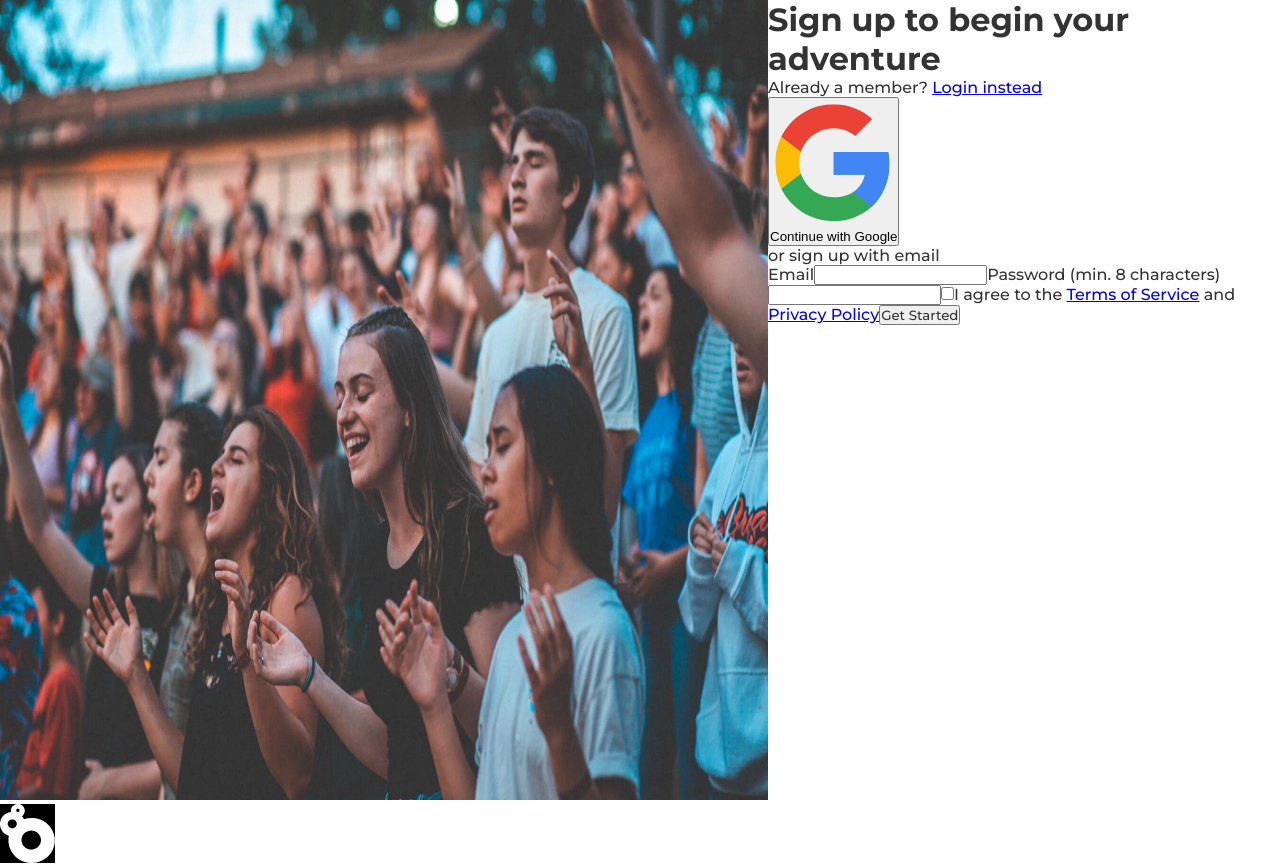
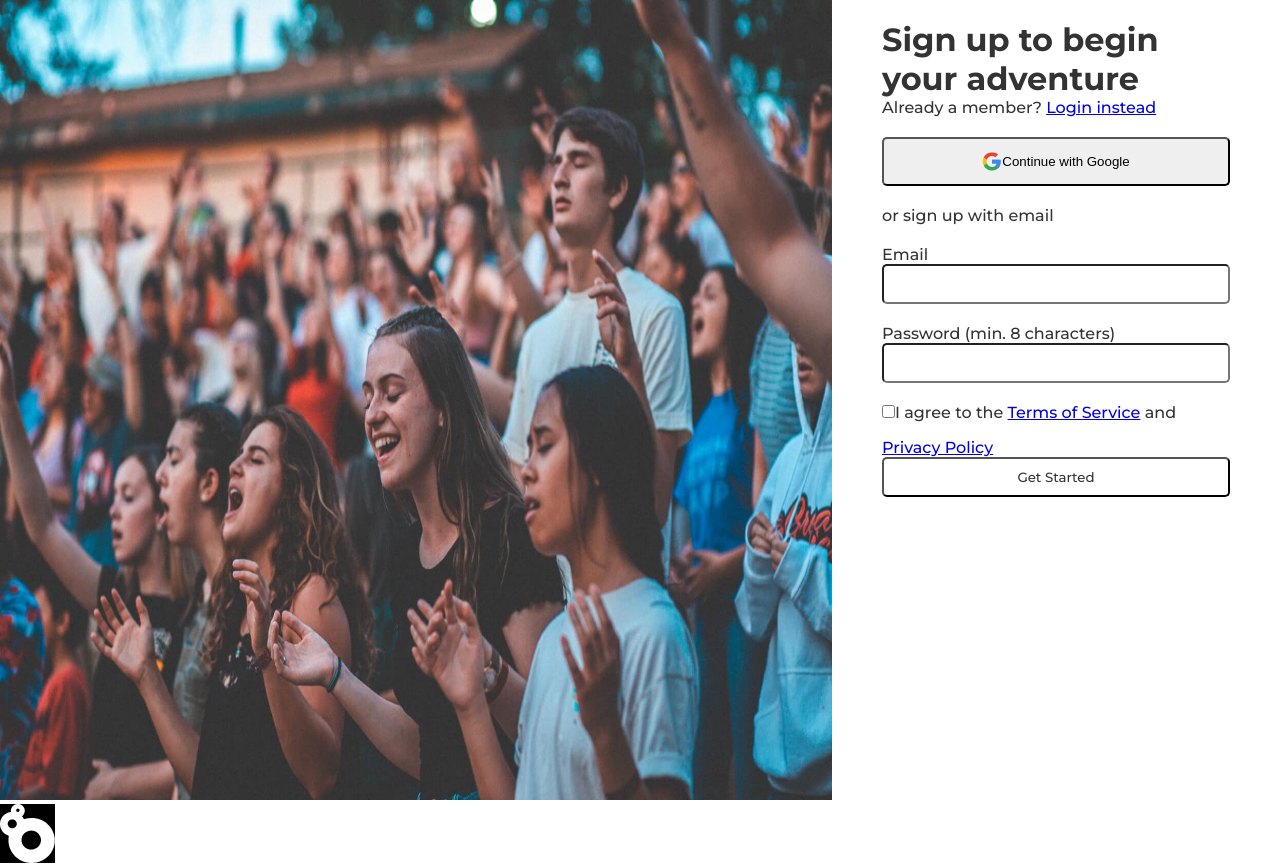
Before and after one commit to abdullahmorrison/Sign-in-Page, a React (Create React App) app: page / in a window 1280 px wide. Built offline with nearby package versions, Linux system fonts and the light colour scheme.

Commit message:
layout update

```diff
--- a/public/styles.css
+++ b/public/styles.css
@@ -13,15 +13,44 @@
 
 body,
 input {
+  background-color: white;
   color: var(--text);
   font-family: "Montserrat", -apple-system, BlinkMacSystemFont, avenir next, avenir, segoe ui, helvetica neue, helvetica, Ubuntu, roboto, noto, arial, sans-serif;
+}
+
+input {
+  border-radius: 5px;
+  padding: 10px 10px;
 }
 
 #root {
   display: flex;
 }
 
-.backdrop {
+.image__backdrop {
   height: 100vh;
-  width: 60vw;
+  width: 65vw;
+}
+
+.sign-in {
+  padding: 20px 50px;
+  display: flex;
+  flex-flow: column nowrap;
+}
+.sign-in__email {
+  display: flex;
+  flex-flow: column nowrap;
+  margin-top: 20px;
+}
+.sign-in__email input {
+  margin-bottom: 20px;
+}
+
+#google-button {
+  border-radius: 5px;
+  margin: 20px 0;
+  padding: 10px;
+  display: flex;
+  justify-content: center;
+  align-items: center;
 }/*# sourceMappingURL=styles.css.map */
--- a/public/styles.scss
+++ b/public/styles.scss
@@ -13,6 +13,7 @@
 
 body,
 input {
+  background-color: white;
   color: var(--text);
 
   font-family: "Montserrat", -apple-system, BlinkMacSystemFont, avenir next,
@@ -20,10 +21,41 @@ input {
     sans-serif;
 }
 
+input {
+  border-radius: 5px;
+  padding: 10px 10px;
+}
+
 #root {
   display: flex;
 }
-.backdrop {
-  height: 100vh;
-  width: 60vw;
+.image {
+  &__backdrop {
+    height: 100vh;
+    width: 65vw;
+  }
 }
+.sign-in {
+  padding: 20px 50px;
+
+  display: flex;
+  flex-flow: column nowrap;
+
+  &__email {
+    display: flex;
+    flex-flow: column nowrap;
+    margin-top: 20px;
+    input {
+      margin-bottom: 20px;
+    }
+  }
+}
+
+#google-button {
+  border-radius: 5px;
+  margin: 20px 0;
+  padding: 10px;
+  display: flex;
+  justify-content: center;
+  align-items: center;
+}
--- a/src/components/EmailSignIn.jsx
+++ b/src/components/EmailSignIn.jsx
@@ -1,14 +1,16 @@
 const EmailSignIn = () =>{
     return(
-        <form>
+        <form className="sign-in__email">
             <label>Email</label>
             <input type="email" required/>
 
             <label>Password (min. 8 characters)</label>
             <input type="password" required/>
 
-            <input type="checkbox" required/>
-            <label>I agree to the <a href="/">Terms of Service</a> and <a href="/">Privacy Policy</a></label>
+            <div>
+                <input type="checkbox" required/>
+                <label>I agree to the <a href="/">Terms of Service</a> and <a href="/">Privacy Policy</a></label>
+            </div>
 
             <input type="submit" value="Get Started"/>
         </form>
--- a/src/components/GoogleSignIn.jsx
+++ b/src/components/GoogleSignIn.jsx
@@ -2,7 +2,7 @@ import GoogleLogo from "./images/GoogleLogo"
 
 const GoogleSignIn = () =>{
     return(
-        <button>
+        <button id="google-button">
             <GoogleLogo alt="google logo"/>
             Continue with Google
         </button>
--- a/src/components/Image.jsx
+++ b/src/components/Image.jsx
@@ -3,8 +3,8 @@ import outstem_logo from "./images/outstem_logo_icon.png"
 
 const Image = () =>{
     return (
-        <div>
-            <img src={backdrop} className="backdrop" alt="back drop"/>
+        <div className="image">
+            <img src={backdrop} className="image__backdrop" alt="back drop"/>
             <img src={outstem_logo} alt="outstem logo" Style="background: black"/>
         </div>
     )
--- a/src/components/SignIn.jsx
+++ b/src/components/SignIn.jsx
@@ -3,7 +3,7 @@ import EmailSignIn from "./EmailSignIn"
 
 const SignIn = () =>{
     return (
-        <div>
+        <div className="sign-in">
             <h1>Sign up to begin your adventure</h1>
             <p>Already a member? <a href="/">Login instead</a></p>
             <GoogleSignIn/>
--- a/src/components/images/GoogleLogo.jsx
+++ b/src/components/images/GoogleLogo.jsx
@@ -6,6 +6,8 @@ function GoogleLogo(props) {
       xmlns="http://www.w3.org/2000/svg"
       xmlnsXlink="http://www.w3.org/1999/xlink"
       viewBox="0 0 48 48"
+      width={20}
+      height={25}
       {...props}
     >
       <defs>
```
Also changed, not shown: 1 other file (tests, documents, lock files or other folders).
